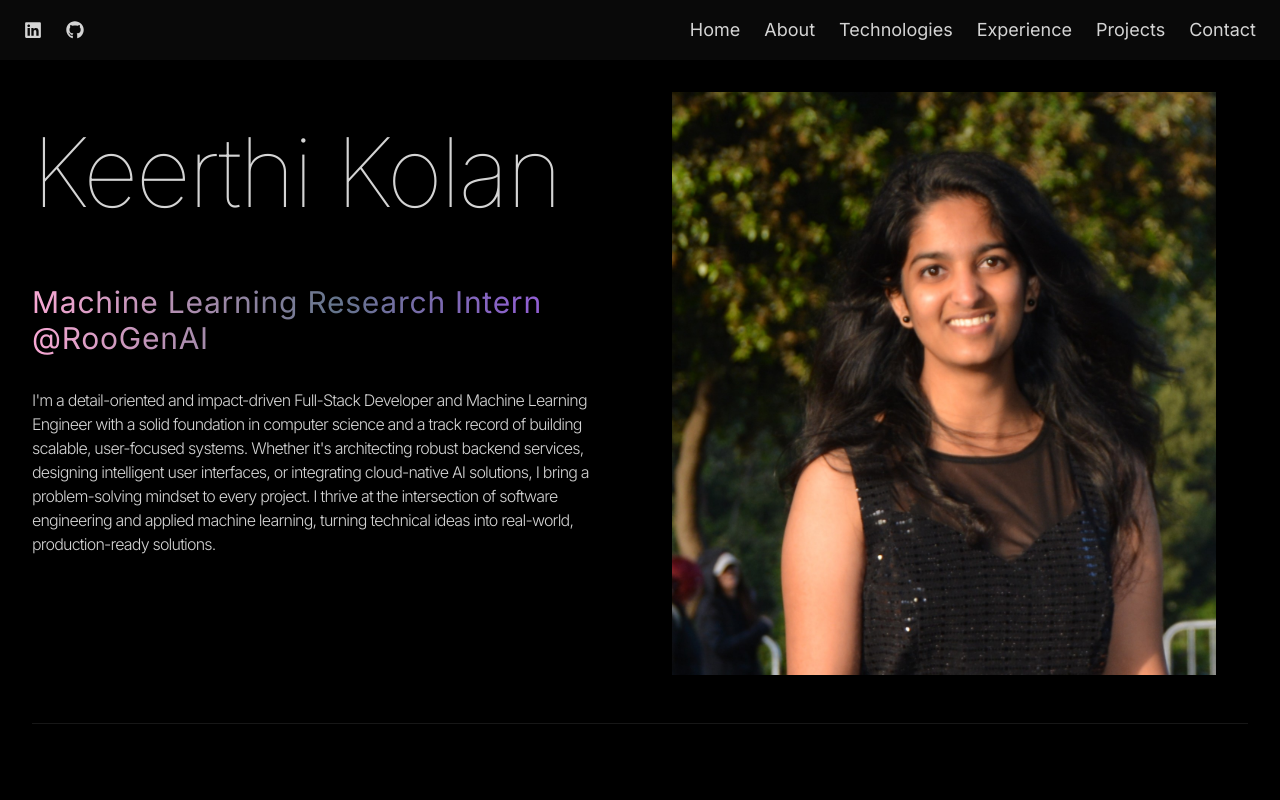
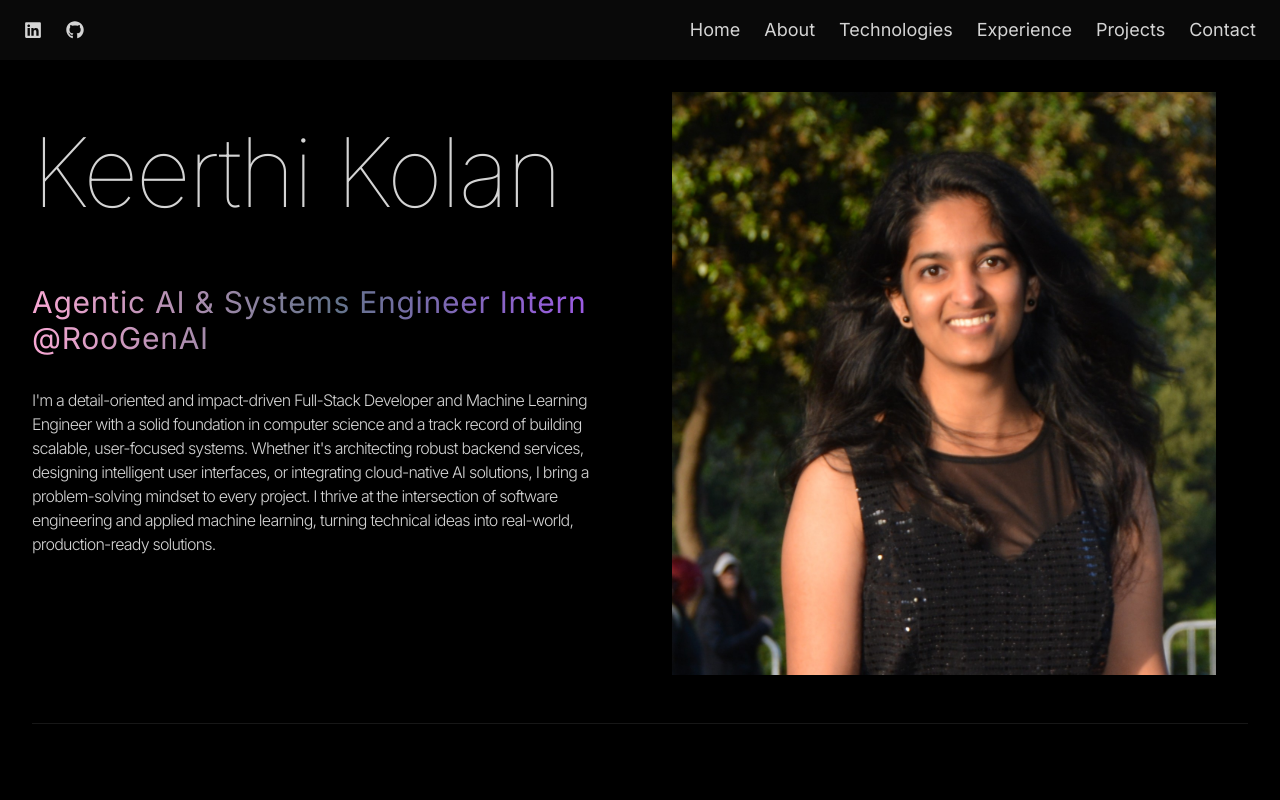
Before and after one commit to Keerthi-Kolan/portfolio, a React (Vite) app: page / in a window 1280 px wide. Shown: the top 800 px of the page. Built offline with nearby package versions, Linux system fonts and the light colour scheme; a web font is replaced by a local one.

Commit message:
Update internship title in Hero component

```diff
--- a/src/components/Hero.jsx
+++ b/src/components/Hero.jsx
@@ -11,7 +11,7 @@ const Hero = () => {
               Keerthi Kolan
             </h1>
             <span className="bg-gradient-to-r from-pink-300 via-slate-500 to bg-purple-500 bg-clip-text text-3xl -tracking-tight text-transparent">
-              Machine Learning Research Intern @RooGenAI
+              Agentic AI & Systems Engineer Intern @RooGenAI
             </span>
             <p className="my-2 max-w-xl py-6 font-light tracking-tighter">
               {HERO_CONTENT}
```
